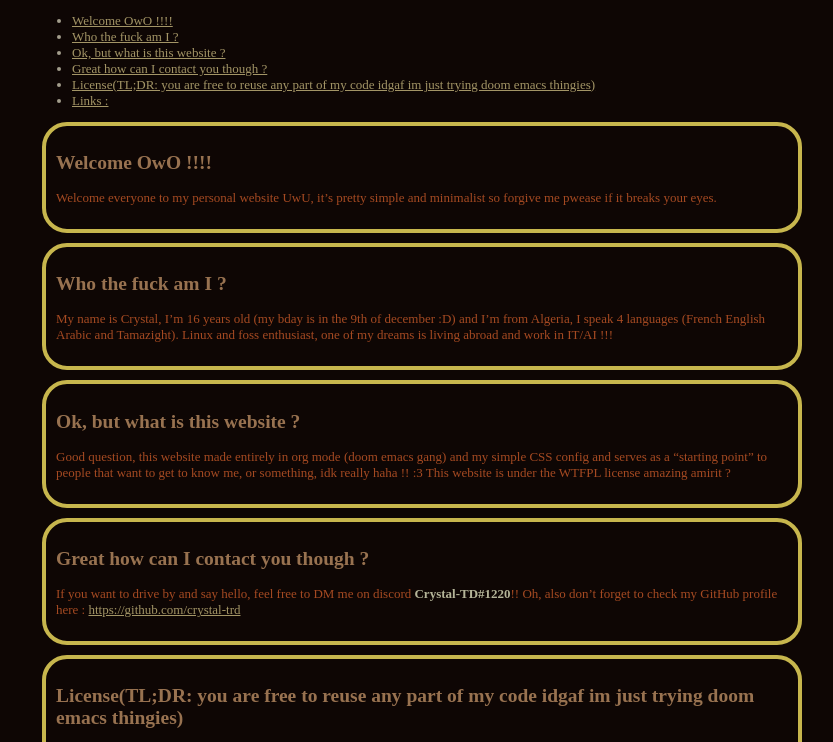
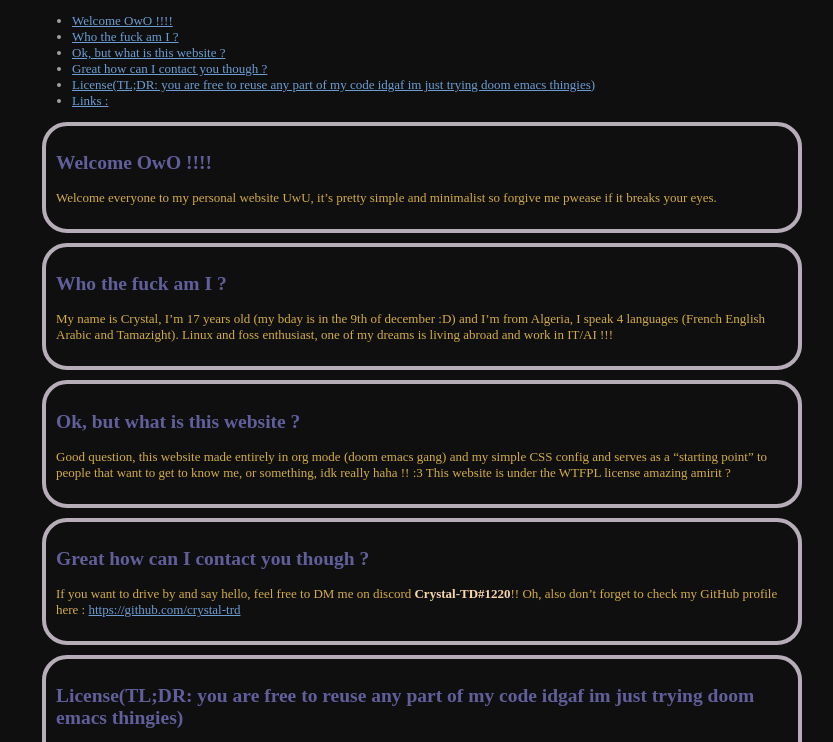
Before and after one commit to crystal-trd/crystal-trd.github.io, a plain HTML site: page index.html in a window 1280 px wide. Shown: the part 90-832 px from the top of the page, without its empty margins (218-1051 px from the left). Drawn offline with Linux system fonts and the light colour scheme; a web font is replaced by a local one.

Commit message:
fixes and tests

```diff
--- a/colors.css
+++ b/colors.css
@@ -1,28 +1,28 @@
 /* CSS variables
    Generated by 'wal' */
 :root {
-    --wallpaper: url("/home/crystal/Pictures/Wallpapers/Reddit/h4dwp2xu7qj91.jpg");
+    --wallpaper: url("/home/crystal/Pictures/Wallpapers/Reddit/8uzpsyblrvj91.png");
 
     /* Special */
-    --background: #0E0604;
-    --foreground: #e8e3c9;
-    --cursor: #e8e3c9;
+    --background: #100f0f;
+    --foreground: #eae5e3;
+    --cursor: #eae5e3;
 
     /* Colors */
-    --color0: #0E0604;
-    --color1: #A54A22;
-    --color2: #987250;
-    --color3: #708F4B;
-    --color4: #A39566;
-    --color5: #C7B64D;
-    --color6: #B4B498;
-    --color7: #e8e3c9;
-    --color8: #a29e8c;
-    --color9: #A54A22;
-    --color10: #987250;
-    --color11: #708F4B;
-    --color12: #A39566;
-    --color13: #C7B64D;
-    --color14: #B4B498;
-    --color15: #e8e3c9;
+    --color0: #100f0f;
+    --color1: #D2AC45;
+    --color2: #615F9B;
+    --color3: #917892;
+    --color4: #6B9DD2;
+    --color5: #B6ADB9;
+    --color6: #F9D7AA;
+    --color7: #eae5e3;
+    --color8: #a3a09e;
+    --color9: #D2AC45;
+    --color10: #615F9B;
+    --color11: #917892;
+    --color12: #6B9DD2;
+    --color13: #B6ADB9;
+    --color14: #F9D7AA;
+    --color15: #eae5e3;
 }
--- a/index.html
+++ b/index.html
@@ -3,7 +3,7 @@
 "http://www.w3.org/TR/xhtml1/DTD/xhtml1-strict.dtd">
 <html xmlns="http://www.w3.org/1999/xhtml" lang="en" xml:lang="en">
 <head>
-<!-- 2022-08-24 Wed 21:46 -->
+<!-- 2022-08-25 Thu 22:08 -->
 <meta http-equiv="Content-Type" content="text/html;charset=utf-8" />
 <meta name="viewport" content="width=device-width, initial-scale=1" />
 <title>Crystal Website 💖</title>
@@ -20,52 +20,52 @@
 <h2>Table of Contents</h2>
 <div id="text-table-of-contents" role="doc-toc">
 <ul>
-<li><a href="#orgd1aa293">Welcome OwO !!!!</a></li>
-<li><a href="#orga627345">Who the fuck am I ?</a></li>
-<li><a href="#org3ef3d49">Ok, but what is this website ?</a></li>
-<li><a href="#org323538b">Great how can I contact you though ?</a></li>
-<li><a href="#org250c8b5">License(TL;DR: you are free to reuse any part of my code idgaf im just trying doom emacs thingies)</a></li>
-<li><a href="#org2bf9d05">Links :</a></li>
+<li><a href="#orgd1dd289">Welcome OwO !!!!</a></li>
+<li><a href="#org0bf45e0">Who the fuck am I ?</a></li>
+<li><a href="#org28ebfbf">Ok, but what is this website ?</a></li>
+<li><a href="#orgd18221b">Great how can I contact you though ?</a></li>
+<li><a href="#org154b21f">License(TL;DR: you are free to reuse any part of my code idgaf im just trying doom emacs thingies)</a></li>
+<li><a href="#org5c41a3b">Links :</a></li>
 </ul>
 </div>
 </div>
 
-<div id="outline-container-orgd1aa293" class="outline-2">
-<h2 id="orgd1aa293">Welcome OwO !!!!</h2>
-<div class="outline-text-2" id="text-orgd1aa293">
+<div id="outline-container-orgd1dd289" class="outline-2">
+<h2 id="orgd1dd289">Welcome OwO !!!!</h2>
+<div class="outline-text-2" id="text-orgd1dd289">
 <p>
 Welcome everyone to my personal website UwU, it&rsquo;s pretty simple and minimalist so forgive me pwease if it breaks your eyes.
 </p>
 </div>
 </div>
-<div id="outline-container-orga627345" class="outline-2">
-<h2 id="orga627345">Who the fuck am I ?</h2>
-<div class="outline-text-2" id="text-orga627345">
+<div id="outline-container-org0bf45e0" class="outline-2">
+<h2 id="org0bf45e0">Who the fuck am I ?</h2>
+<div class="outline-text-2" id="text-org0bf45e0">
 <p>
-My name is Crystal, I&rsquo;m 16 years old (my bday is in the 9th of december :D) and I&rsquo;m from Algeria, I speak 4 languages (French English Arabic and Tamazight). Linux and foss enthusiast, one of my dreams is living abroad and work in IT/AI !!!
+My name is Crystal, I&rsquo;m 17 years old (my bday is in the 9th of december :D) and I&rsquo;m from Algeria, I speak 4 languages (French English Arabic and Tamazight). Linux and foss enthusiast, one of my dreams is living abroad and work in IT/AI !!!
 </p>
 </div>
 </div>
-<div id="outline-container-org3ef3d49" class="outline-2">
-<h2 id="org3ef3d49">Ok, but what is this website ?</h2>
-<div class="outline-text-2" id="text-org3ef3d49">
+<div id="outline-container-org28ebfbf" class="outline-2">
+<h2 id="org28ebfbf">Ok, but what is this website ?</h2>
+<div class="outline-text-2" id="text-org28ebfbf">
 <p>
 Good question, this website made entirely in org mode (doom emacs gang) and my simple CSS config and serves as a &ldquo;starting point&rdquo; to people that want to get to know me, or something, idk really haha !! :3 This website is under the WTFPL license amazing amirit ?
 </p>
 </div>
 </div>
 
-<div id="outline-container-org323538b" class="outline-2">
-<h2 id="org323538b">Great how can I contact you though ?</h2>
-<div class="outline-text-2" id="text-org323538b">
+<div id="outline-container-orgd18221b" class="outline-2">
+<h2 id="orgd18221b">Great how can I contact you though ?</h2>
+<div class="outline-text-2" id="text-orgd18221b">
 <p>
 If you want to drive by and say hello, feel free to DM me on discord <b>Crystal-TD#1220</b>!! Oh, also don&rsquo;t forget to check my GitHub profile here : <a href="https://github.com/crystal-trd">https://github.com/crystal-trd</a>
 </p>
 </div>
 </div>
-<div id="outline-container-org250c8b5" class="outline-2">
-<h2 id="org250c8b5">License(TL;DR: you are free to reuse any part of my code idgaf im just trying doom emacs thingies)</h2>
-<div class="outline-text-2" id="text-org250c8b5">
+<div id="outline-container-org154b21f" class="outline-2">
+<h2 id="org154b21f">License(TL;DR: you are free to reuse any part of my code idgaf im just trying doom emacs thingies)</h2>
+<div class="outline-text-2" id="text-org154b21f">
 <p>
 DO WHAT THE FUCK YOU WANT TO PUBLIC LICENSE
         Version 2, December 2004
@@ -92,9 +92,9 @@ TERMS AND CONDITIONS FOR COPYING, DISTRIBUTION AND MODIFICATION
 </div>
 </div>
 
-<div id="outline-container-org2bf9d05" class="outline-2">
-<h2 id="org2bf9d05">Links :</h2>
-<div class="outline-text-2" id="text-org2bf9d05">
+<div id="outline-container-org5c41a3b" class="outline-2">
+<h2 id="org5c41a3b">Links :</h2>
+<div class="outline-text-2" id="text-org5c41a3b">
 <p>
 Orchid Linux&rsquo;s github page : <a href="https://github.com/orchid-linux/orchid/">https://github.com/orchid-linux/orchid/</a>
 </p>
@@ -119,7 +119,7 @@ Online Spyware Watchdog : <a href="https://spyware.neocities.org/">https://spywa
 </div>
 <div id="postamble" class="status">
 <p class="author">Author: Crystalarch</p>
-<p class="date">Created: 2022-08-24 Wed 21:46</p>
+<p class="date">Created: 2022-08-25 Thu 22:08</p>
 </div>
 </body>
 </html>
--- a/search/style.css
+++ b/search/style.css
@@ -1,9 +1,9 @@
 @import url(https://fonts.googleapis.com/css2?family=Source+Code+Pro);
 
 :root {
-  --color-bg: #0E0604;
-  --color-bg-light: #A54A22;
-  --color-fg: #987250;
+  --color-bg: #100f0f;
+  --color-bg-light: #D2AC45;
+  --color-fg: #615F9B;
 
   --color-link-hover: #8fbcbb;
   --color-link: #81a1c1;
```
Also changed, not shown: 1 other file.
